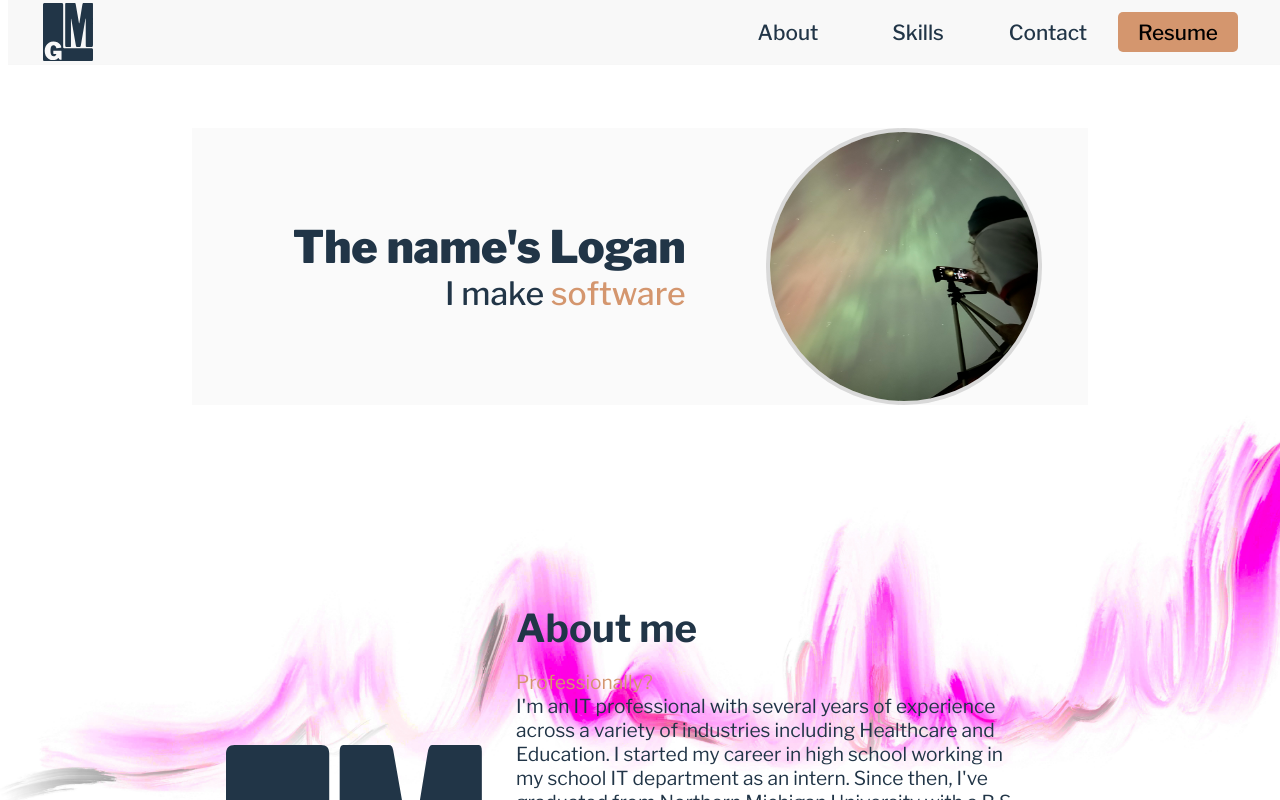
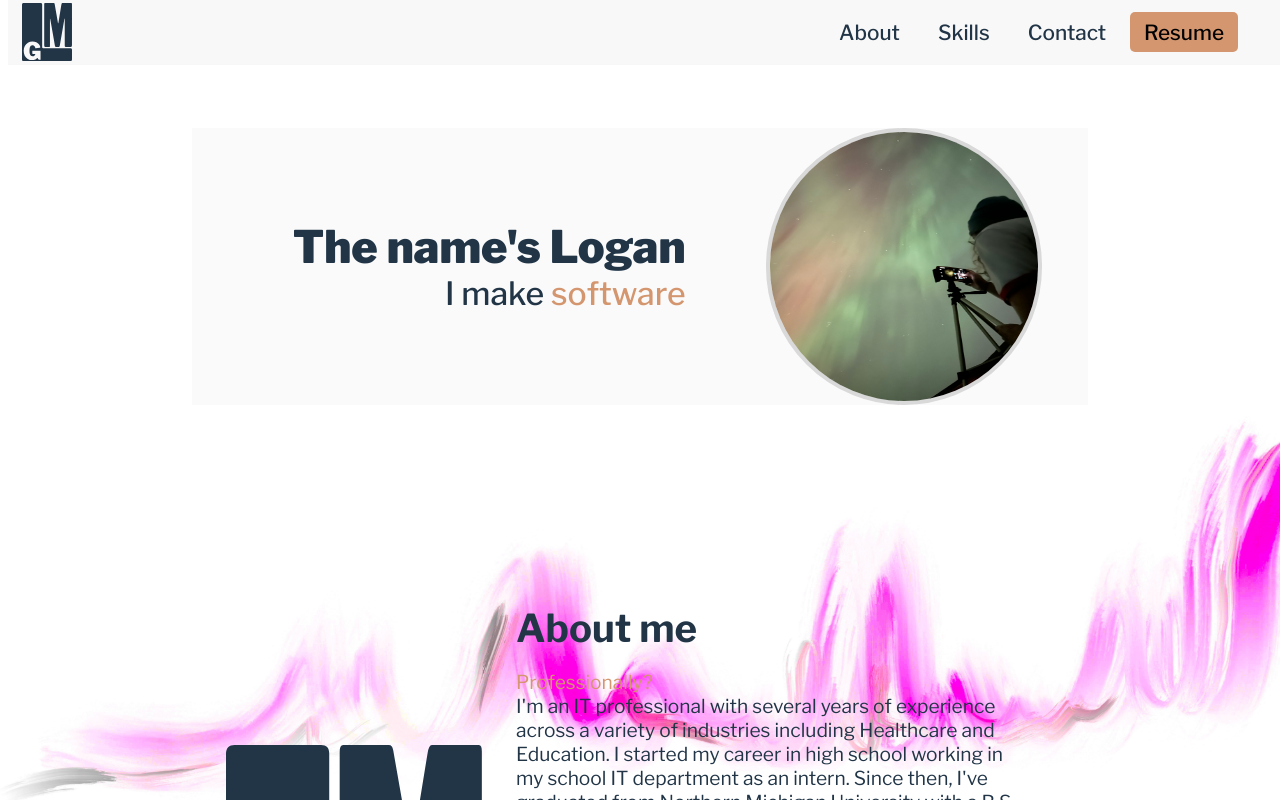
Before and after one commit to lgundry/portfolio-frontend, a React (Vite) app: page / in a window 1280 px wide. Shown: the top 800 px of the page. Built offline with nearby package versions, Linux system fonts and the light colour scheme.

Commit message:
Refine NavCard styling with better padding and alignment

```diff
--- a/src/assets/components/navigation/NavCard.component.css
+++ b/src/assets/components/navigation/NavCard.component.css
@@ -1,5 +1,4 @@
 .navcard__container {
-  width: 120px;
   height: 2.5rem;
   border-radius: 5px;
   align-self: center;
@@ -7,17 +6,22 @@
   display: flex;
   align-items: center;
   justify-content: center;
+  white-space: nowrap;
+  padding: 0 8px;
 }
 
 .navcard__icon {
   width: 50px;
+  flex-shrink: 0;
 }
 
 .navcard__text {
   font-weight: 500;
   text-align: center;
+  margin: 0;
 }
 
 .navcard__container h3 {
   font-size: clamp(1rem, 3.5vw, 1.3rem);
+  margin: 0;
 }
```
